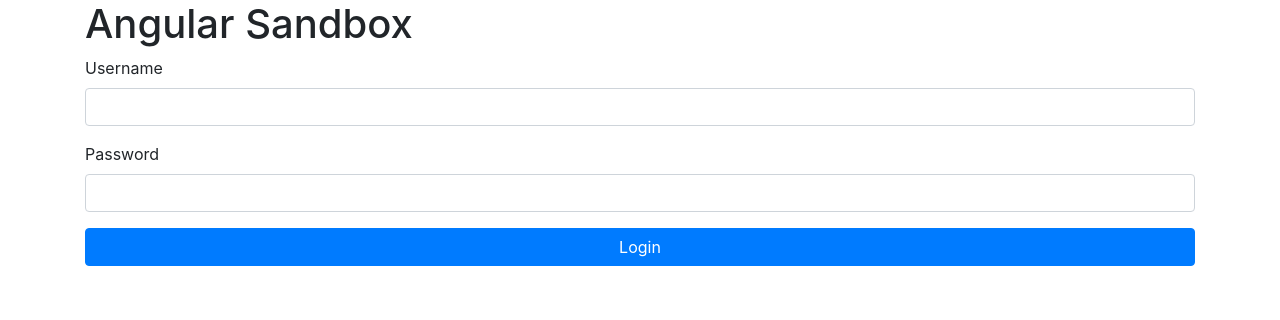
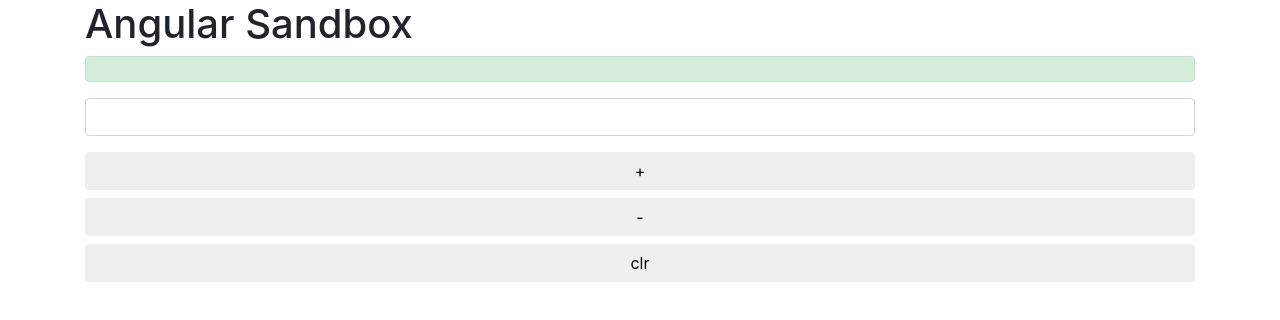
Before and after one commit to jason-gill/angular-sandbox, an Angular app: page / in a window 1280 px wide. Shown: the top 320 px of the page. Built offline with nearby package versions, Linux system fonts and the light colour scheme.

Commit message:
Very crude calculator

```diff
--- a/src/app/app.component.html
+++ b/src/app/app.component.html
@@ -1,5 +1,5 @@
 
 <div class="container">
   <h1>{{ title }}</h1>
-  <app-login></app-login>
+  <app-calculator></app-calculator>
 </div>
--- a/src/app/app.module.ts
+++ b/src/app/app.module.ts
@@ -6,11 +6,13 @@ import {NgbModule} from '@ng-bootstrap/ng-bootstrap';
 
 import { AppComponent } from './app.component';
 import { LoginComponent } from './login/login.component';
+import { CalculatorComponent } from './calculator/calculator.component';
 
 @NgModule({
   declarations: [
     AppComponent,
     LoginComponent,
+    CalculatorComponent,
   ],
   imports: [
     NgbModule.forRoot(),
--- /dev/null
+++ b/src/app/calculator/calculator.component.html
@@ -0,0 +1,14 @@
+<form>
+  <div class="alert alert-success">
+    {{result}}
+  </div>
+  <div class="form-group">
+    <input type="text" class="form-control" id="userInput"
+           [(ngModel)]="userInput" name="userInput">
+  </div>
+  <div class="form-group">
+    <button (click)="plusClicked()" class="btn btn-block">+</button>
+    <button (click)="minusClicked()" class="btn btn-block">-</button>
+    <button (click)="clear()" class="btn btn-block">clr</button>
+  </div>
+</form>
--- /dev/null
+++ b/src/app/calculator/calculator.component.ts
@@ -0,0 +1,56 @@
+import { Component, OnInit } from '@angular/core';
+
+@Component({
+  selector: 'app-calculator',
+  templateUrl: './calculator.component.html',
+  styleUrls: ['./calculator.component.css']
+})
+export class CalculatorComponent implements OnInit {
+
+  result = '';
+  userInput: string;
+  private register: number[] = [];
+
+  constructor() { }
+
+  private static add(a, b) {
+    return a + b;
+  }
+  private static subtract(a, b) {
+    return a - b;
+  }
+
+  ngOnInit() {
+  }
+
+  plusClicked() {
+    this.calculateResult(CalculatorComponent.add);
+  }
+
+  minusClicked() {
+    this.calculateResult(CalculatorComponent.subtract);
+  }
+
+  clear() {
+    this.userInput = '';
+    this.result = '';
+    this.register = [];
+  }
+
+  private calculateResult(action) {
+    const inputValue = Number(this.userInput);
+
+    this.result += this.userInput;
+
+    if (this.register.length === 0) {
+      this.register.push(inputValue);
+    } else {
+      const newResult = action(this.register.pop(), inputValue);
+      this.result = '' + newResult;
+      this.register.push(newResult);
+    }
+
+    this.userInput = '';
+  }
+
+}
```
Also changed, not shown: src/app/calculator/calculator.component.css (added), 1 other file (tests, documents, lock files or other folders).
